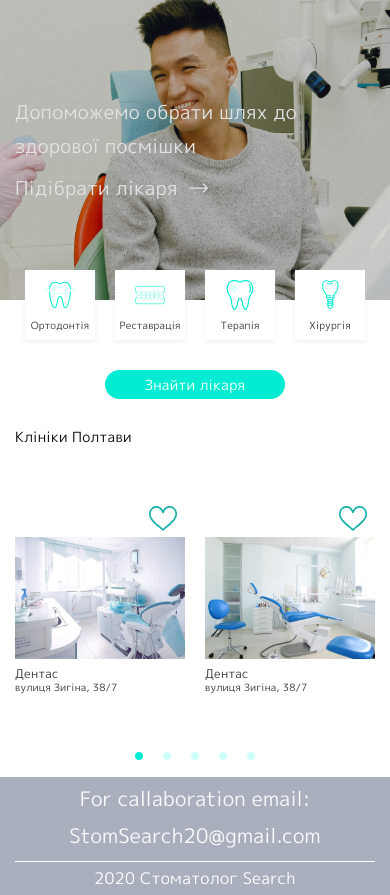
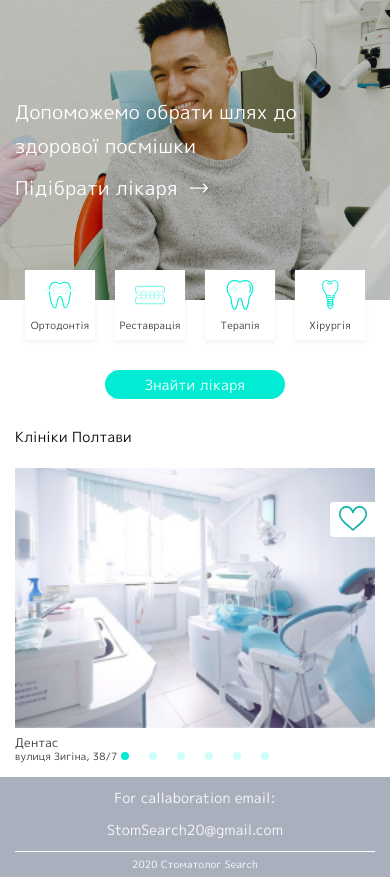
Before and after one commit to RZD7704/doctor, a plain HTML site: page index.html in a window 390 px wide. Shown: the part 50-945 px from the top of the page. Drawn offline with Linux system fonts and the light colour scheme.

Commit message:
Add changes

```diff
--- a/index.html
+++ b/index.html
@@ -44,6 +44,8 @@
 
 	<main class="main">
 		<section class="info position-relative" style="background-image: url(images/main-bg.png);">
+			<div class="blackout position-absolute">
+			</div>
 			<div class="container">
 				<div class="row">
 					<div class="col-lg-6">
@@ -58,9 +60,7 @@
 					</div>
 				</div>
 			</div>
-			<div class="blackout position-absolute">
 
-			</div>
 		</section>
 
 		<section class="find-doc">
--- a/js/main.js
+++ b/js/main.js
@@ -32,16 +32,20 @@ var swiper = new Swiper('.swiper-container', {
 	breakpoints: {
 		// when window width is >= 320px
 		320: {
-		  slidesPerView: 2,
+		  slidesPerView: 1,
 		  spaceBetween: 20
 		},
+		400: {
+			slidesPerView: 2,
+			spaceBetween: 20
+		  },
 		// when window width is >= 480px
-		480: {
+		768: {
 		  slidesPerView: 3,
 		  spaceBetween: 30
 		},
 		// when window width is >= 640px
-		640: {
+		992: {
 		  slidesPerView: 4,
 		  spaceBetween: 40
 		}
--- a/scss/modules/_footer.scss
+++ b/scss/modules/_footer.scss
@@ -8,6 +8,9 @@
             line-height: 22px;
             letter-spacing: 0.01em;
             color: #FAFAFA;
+            @media (max-width: 767px) {
+                font-size: 14px;
+            }
         }
 
         &--a {
@@ -17,6 +20,11 @@
             color: #FAFAFA;
             padding-top: 15px;
             display: block;
+            @media (max-width: 767px) {
+                font-size: 14px;
+                padding-top: 10px;
+
+            }
         }
 
         &--a:hover {
@@ -30,11 +38,18 @@
         border-top: 1px solid #FFFFFF;
         margin-top: 15px;
 
+        @media (max-width: 767px) {
+            margin-top: 10px;
+        }
+
         &--p {
             font-size: 16px;
             letter-spacing: 0.02em;
             color: #FFFFFF;
             padding: 5px 0;
+            @media (max-width: 767px) {
+                font-size: 10px;
+            }
         }
     }
 }
```
Also changed, not shown: css/styles.min.css, 1 other file.
